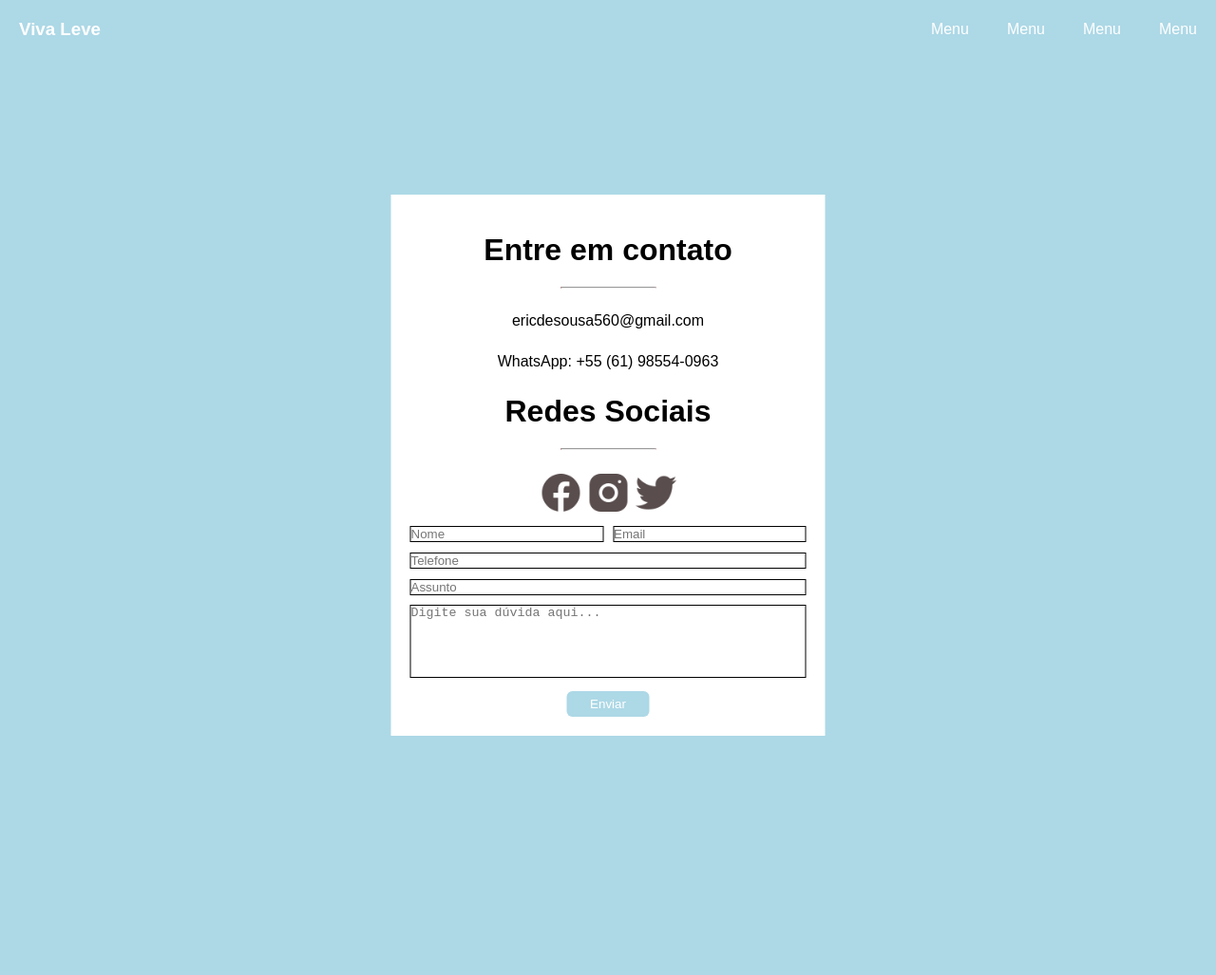
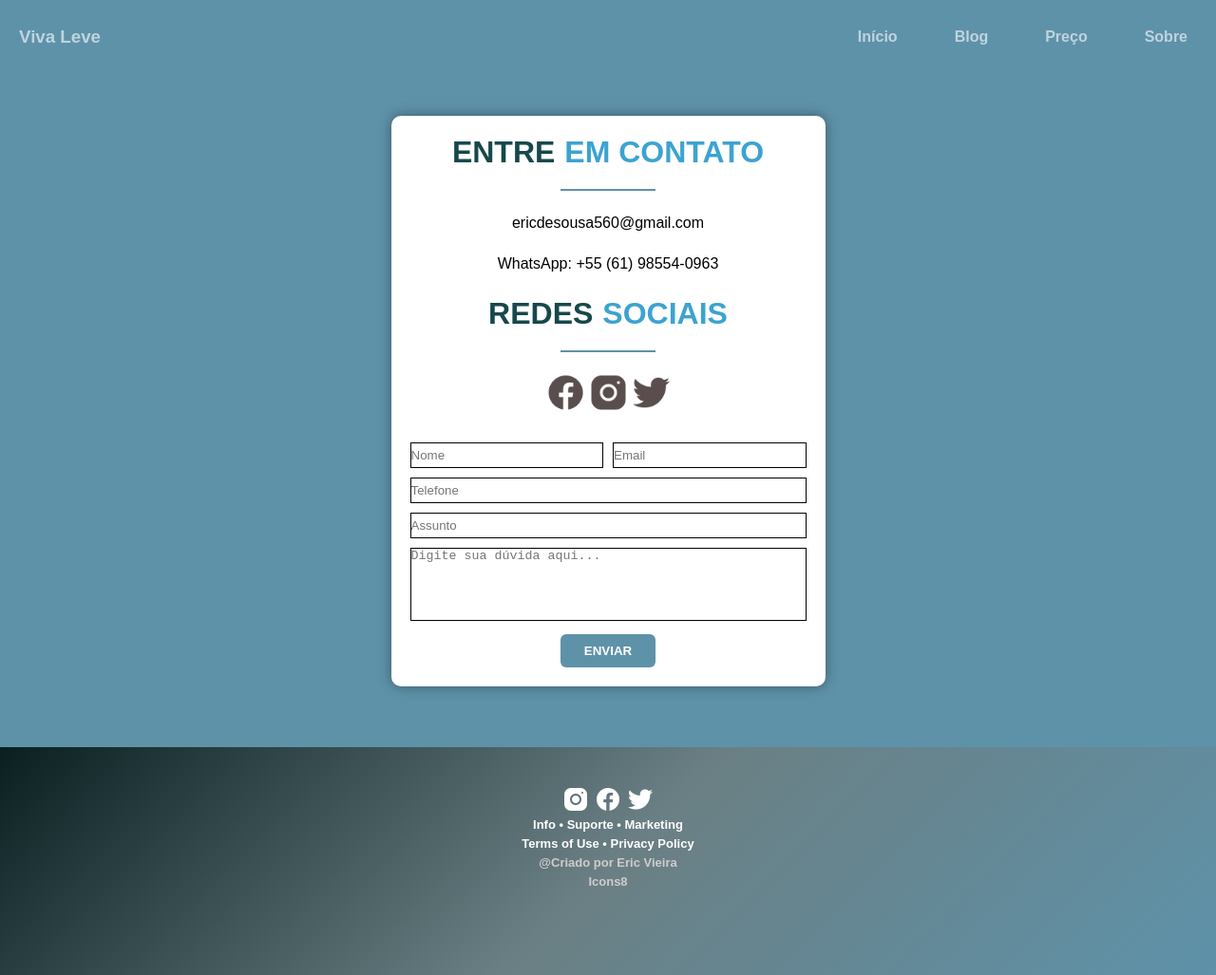
Before and after one commit to EricVieiraDev/html-css, a plain HTML site: page viva-leve/contato/index.html in a window 1280 px wide. Shown: the whole page at 95% size. Before the commit the page ends 800 px from the top, so only its background shows below. Drawn offline with Linux system fonts and the light colour scheme.

Commit message:
site contato arrumado

```diff
--- a/viva-leve/contato/index.html
+++ b/viva-leve/contato/index.html
@@ -6,6 +6,8 @@
     <meta name="viewport" content="width=device-width, initial-scale=1.0">
     <title>Contato</title>
     <link rel="stylesheet" href="style.css">
+    <link rel="stylesheet" href="responsividade.css">
+    <link rel="shortcut icon" href="imagens/logo-site.png" type="image/png">
 </head>
 
 <body>
@@ -13,20 +15,25 @@
         <h3>Viva Leve</h3>
         <nav>
             <ul>
-                <li><a href="#">Menu</a></li>
-                <li><a href="#">Menu</a></li>
-                <li><a href="#">Menu</a></li>
-                <li><a href="#">Menu</a></li>
+                <li><a href="../index.html">Início</a></li>
+                <li><a href="../blog/index.html">Blog</a></li>
+                <li><a href="../preco/index.html">Preço</a></li>
+                <li><a href="../sobre/manutencao.html">Sobre</a></li>
             </ul>
         </nav>
     </header>
 
+    <main>
     <div class="container">
-        <h1>Entre em contato</h1>
+            <div class="titulo">
+                <h1>Entre</h1> <h1 class="cor-h1">em contato</h1>
+            </div>
             <hr>
             <p>ericdesousa560@gmail.com</p>
             <p>WhatsApp: +55 (61) 98554-0963</p>
-        <h1>Redes Sociais</h1>
+            <div class="titulo">
+                <h1>Redes</h1> <h1 class="cor-h1">sociais</h1>
+            </div>
             <hr>
             <div class="imagens">
                 <img src="imagens/facebook.png" alt="facebook">
@@ -44,7 +51,22 @@
                 </div>
             <div class="botao"><button>Enviar</button></div>
         </div>
+    </main>
 
+    <footer>
+        <div class="rodape">
+            <label>
+                <img src="imagens/icon-instagram.png" alt="instagram">
+                <img src="imagens/icon-facebook.png" alt="facebook">
+                <img src="imagens/icon-twitter.png" alt="twitter">
+            </label>
+        </div>
+
+        <p>Info • Suporte • Marketing</p>
+        <p id="p-rodape">Terms of Use • Privacy Policy</p>
+        <p id="eric">@Criado por Eric Vieira</p>
+        <p id="icons8">Icons8</p>
+    </footer>
 </body>
 
 </html>
--- /dev/null
+++ b/viva-leve/contato/responsividade.css
@@ -0,0 +1,27 @@
+@media (max-width: 450px) {
+    header {
+        margin: 0 10px;
+    }
+
+    nav > ul {
+        gap: 10px;
+    }
+
+    nav > ul > li > a , h3 {
+        font-size: 11pt;
+    }
+
+    main {
+        width: 90%;
+        margin-left: 17px;
+    }
+
+    .container > .titulo {
+        font-size: 10pt;
+    }
+
+    .imagens > img {
+        width: 40px;
+        height: 40px;
+    }
+}
--- a/viva-leve/contato/style.css
+++ b/viva-leve/contato/style.css
@@ -5,15 +5,16 @@
 }
 
 :root {
-    --cor1:#0A1F20;
+    --cor1:#17484b;
     --cor2:#6A7F83;
     --cor3:#5E92A9;
-    --cor4:#3b8bad;
+    --cor4:#3da3cf;
 }
 
 body {
-    background-color: lightblue;
+    background-color: var(--cor3);
     font-family: Arial, Helvetica, sans-serif;
+    height: 100vh;
 }
 
 header {
@@ -24,7 +25,7 @@ header {
 }
 
 header > h3 {
-    color: white;
+    color: rgba(255, 255, 255, 0.603);
 }
 
 nav > ul {
@@ -33,31 +34,59 @@ nav > ul {
     gap: 40px;
 }
 
+nav > ul > li {
+    padding: 10px;
+    border-radius: 5px;
+    transition: background-color 0.3s ease;
+}
+
+nav > ul > li:hover {
+    background-color: rgba(0, 0, 0, 0.137);
+    cursor: pointer;
+}
+
 nav > ul > li > a {
     text-decoration: none;
-    color: white;
+    color: rgba(255, 255, 255, 0.603);
+    font-weight: bolder;
+}
+
+nav > ul > li > a:hover {
+    color: rgba(255, 255, 255, 0.822);
+}
+
+main {
+    display: grid;
+    place-items: center;
 }
 
 .container{
     background-color: white;
-    position: absolute;
-    top: 50%;
-    left: 50%;
-    transform:
-        translate(-50%, -50%);
     padding: 20px;
-    margin-top: 7%;
+    margin-top: 5%;
+    border-radius: 10px;
+    box-shadow: 0px 0px 14px rgba(0, 0, 0, 0.384);
 }
 
-.container > h1 {
-    text-align: center;
-    margin: 20px 0 0 0;
+.titulo {
+    display: flex;
+    justify-content: center;
+    gap: 10px;
+    text-transform: uppercase;
+}
+
+.titulo > h1 {
+    color: var(--cor1);
+}
+
+.titulo > .cor-h1 {
+    color: var(--cor4);
 }
 
 hr {
     width: 100px;
     margin: 20px auto;
-    background-color: red;
+    border: 1.8px solid var(--cor3);
 }
 
 .container > p {
@@ -68,11 +97,12 @@ hr {
 .imagens {
     display: flex;
     justify-content: center;
+    margin-bottom: 20px;
 }
 
 .imagens > img {
-    width: 50px;
-    height: 50px;
+    width: 45px;
+    height: 45px;
 }
 
 .input-container {
@@ -86,6 +116,7 @@ hr {
     margin: 10px 0;
     outline: none;
     width: 100%;
+    padding: 5px 0;
 }
 
 .input-assunto {
@@ -97,6 +128,7 @@ hr {
     width: 100%;
     border: 1px solid black;
     outline: none;
+    padding: 5px 0;
 }
 
 #mensagem {
@@ -114,13 +146,62 @@ hr {
 .botao > button {
     margin: 10px 0 0 0;
     border: none;
-    background-color: lightblue;
-    padding: 6px 25px;
+    background-color: var(--cor3);
+    padding: 10px 25px;
     border-radius: 6px;
+    color: white;
+    text-transform: uppercase;
+    font-weight: bolder;
+}
+
+.botao > button:hover {
+    background-color: rgb(53, 101, 117);
+    cursor: pointer;
+}
+
+footer {
+    margin-top: 5%;
+    height: 30vh;
+    background: linear-gradient(135deg, #0A1F20 0%, #6A7F83 50%, #5E92A9 100%);
+}
+
+.rodape {
+    display: flex;
+    justify-content: center;
+}
+
+.rodape>label>img {
+    padding-top: 40%;
+}
+
+footer>p {
+    font-family: "Quicksand", sans-serif;
+    font-weight: bolder;
+    font-size: 13px;
+    text-align: center;
+    margin-bottom: 0px;
     color: white;
 }
 
-.botao > button:hover {
-    background-color: rgb(79, 135, 153);
-    cursor: pointer;
+#p-rodape {
+    margin-top: 5px;
+    margin-bottom: 0;
 }
+
+#eric {
+    margin-top: 5px;
+    color: #cfcccc;
+}
+
+.img-celular {
+    display: none;
+}
+
+.img-tablet {
+    display: none;
+}
+
+#icons8 {
+    margin-top: 5px;
+    color: #cfcccc;
+}
--- a/viva-leve/login/style.css
+++ b/viva-leve/login/style.css
@@ -190,6 +190,7 @@ h2 {
         background-image: url('imagens/shiva.jpg');
         background-position: center center;
         background-size: cover;
+        background-repeat: no-repeat;
     }
 
     h2 {
```
Also changed, not shown: viva-leve/blog/index.html (+1 -1 lines), viva-leve/index.html (+1 -1 lines), viva-leve/preco/index.html (+1 -1 lines), viva-leve/sobre/manutencao.html (added, +41 -0 lines), viva-leve/contato/imagens/logo-site.png (added), viva-leve/sobre/manutencao.png (added). Lines whose indentation alone changed are shown as unchanged.
